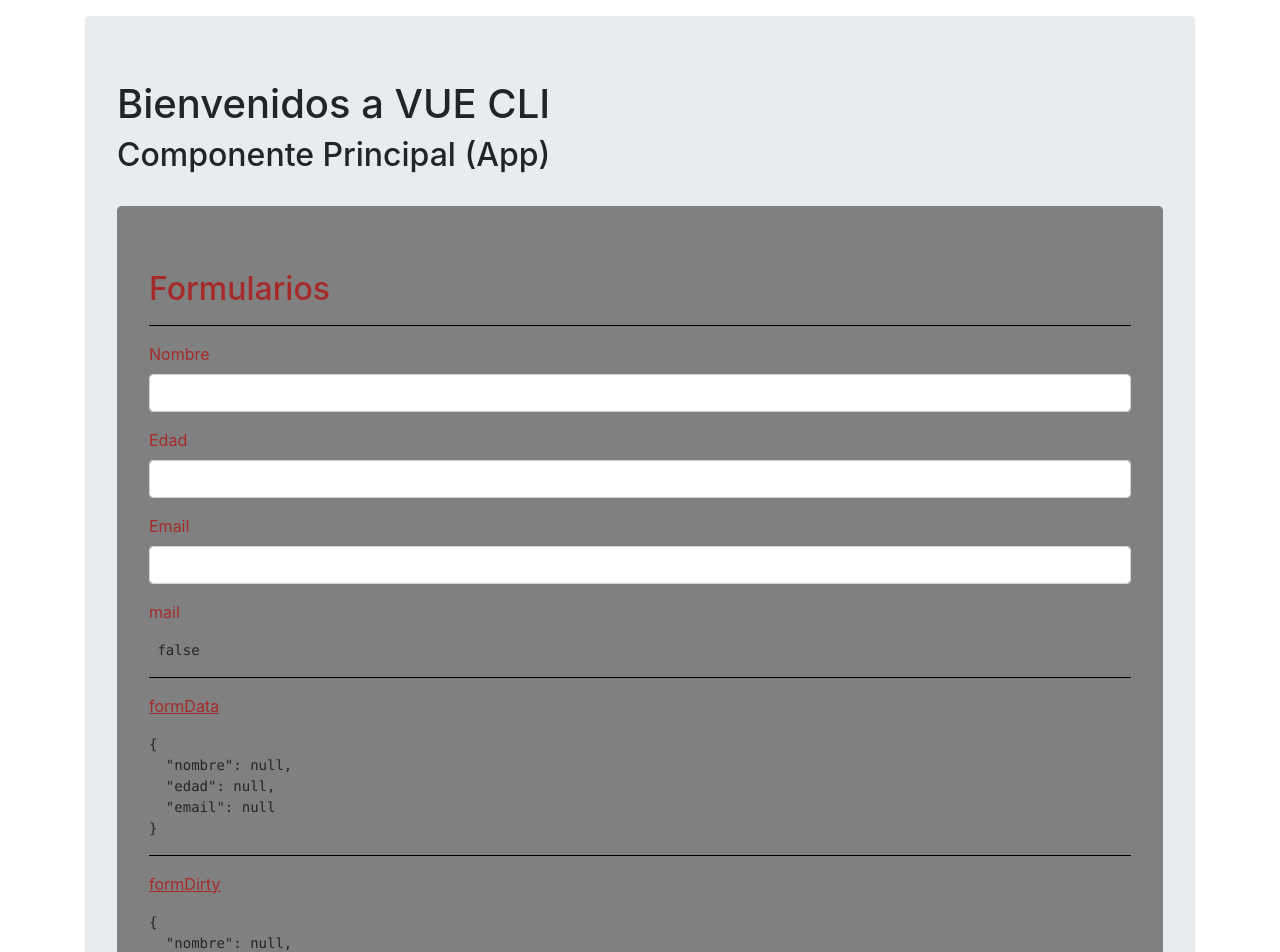
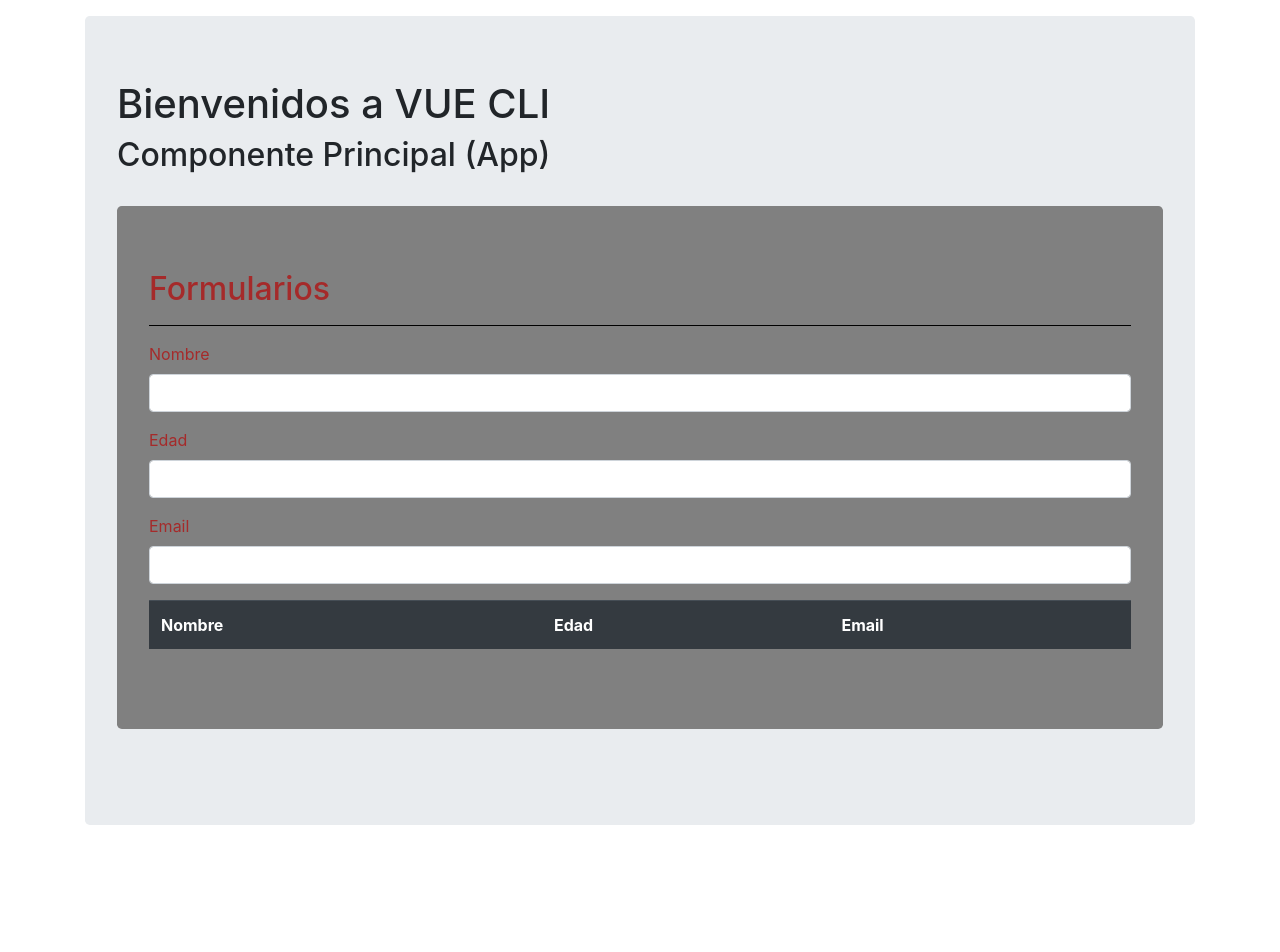
Before and after one commit to HumbleDragon-IA/PNT2_TP3, a Vue app: page / in a window 1280 px wide. Shown: the top 952 px of the page. After the commit the page ends 857 px from the top, so only its background shows below. Built offline with nearby package versions, Linux system fonts and the light colour scheme.

Commit message:
se actualiza proyecto agregando la tabla que muestra los datos ingresados si, solo si, los mismos son validos

```diff
--- a/src/components/Formulario.vue
+++ b/src/components/Formulario.vue
@@ -37,22 +37,24 @@
 
           </div>
         </div>
+  </form>
 
+  <div class="table-responsive">
+   <table class="table table-dark">
+     <tr>
+      <th>Nombre</th>
+      <th>Edad</th>
+      <th>Email</th>
+     </tr>
 
-
-      </form>
-      <p>mail</p>
-      <pre> {{this.emailOk()}} </pre>
-    <hr>
-    <p><u>formData</u></p>
-    <pre>{{formData}}</pre>
-
-    <hr>
-    <p><u>formDirty</u></p>
-    <pre>{{formDirty}}</pre>
-
-
+     <tr v-if="this.datosOk()">
+      <td>{{ formData.nombre }}</td>
+      <td>{{ formData.edad }}</td>
+      <td>{{ formData.email }}</td>
+     </tr>
+   </table>
   </div>
+</div>
   </section>
 
 </template>
@@ -74,11 +76,22 @@
     },
     methods: {
 
+      edadOk(){
+        return  this.formData.edad >=18 && this.formData.edad <=120
+      },
+
+      nombreOk(){
+        return this.caracterMax() && this.caracterMin()
+      },
+      datosOk(){
+        return this.emailOk() && this.edadOk() && this.nombreOk()
+      },
+
       caracterMin(){
-        return this.formData.nombre.length<5;
+        return this.formData.nombre!=null && this.formData.nombre.length>=5;
       },
       caracterMax(){
-        return this.formData.nombre.length>15;
+        return this.formData.nombre!=null && this.formData.nombre.length<=15;
       },
 
       enviar(){
```
